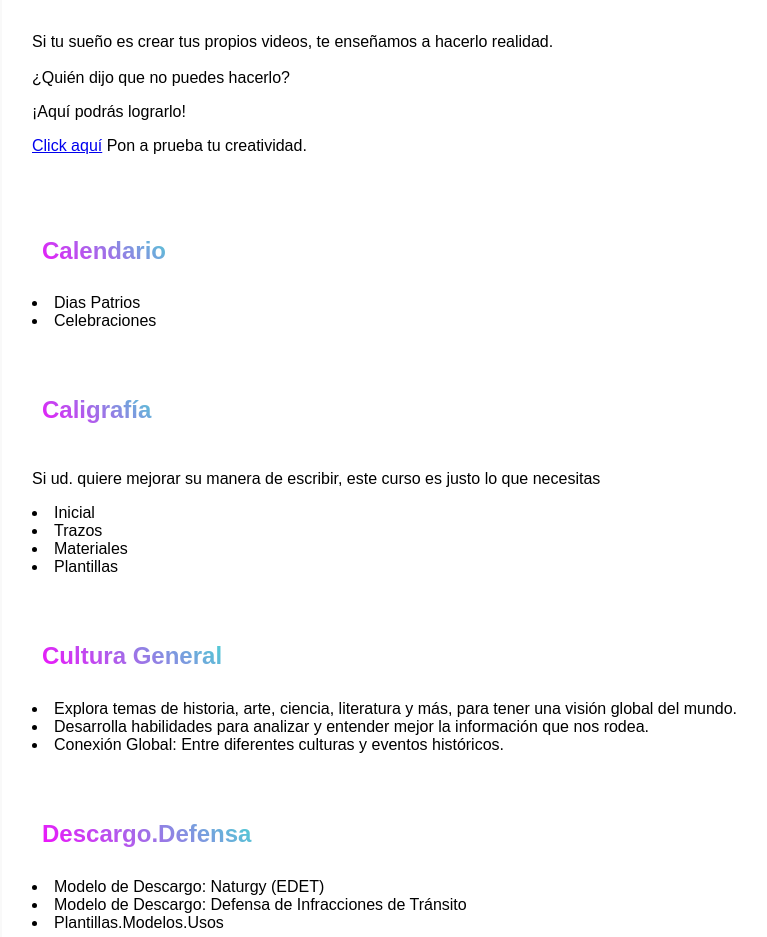
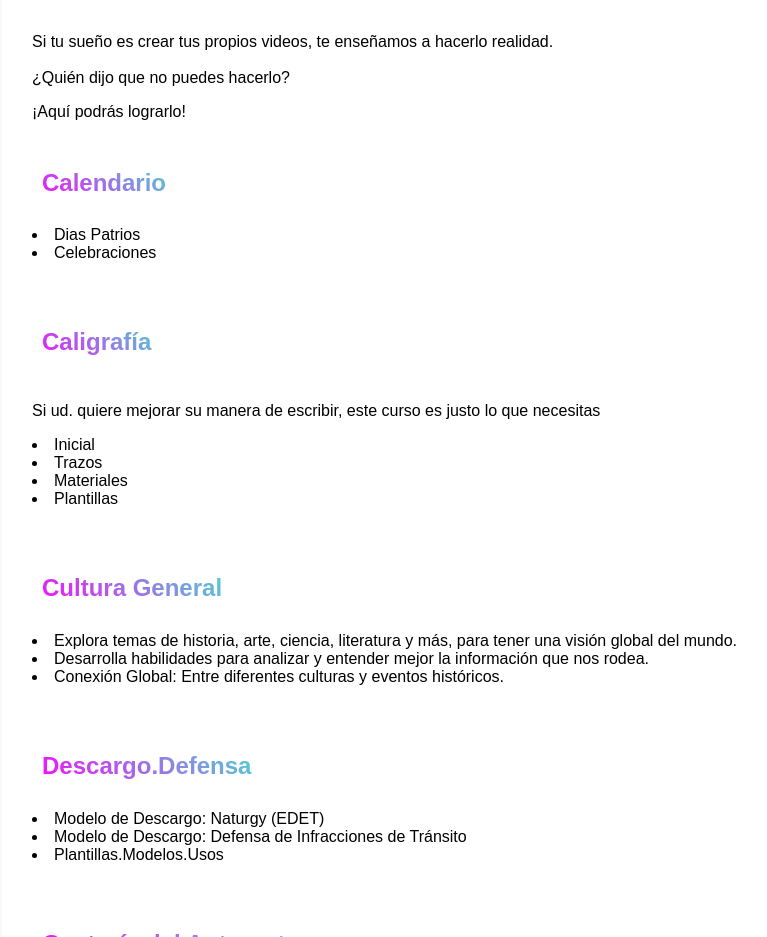
Before and after one commit to Arhinsingh05/Academia-de-Aprendizaje, a plain HTML site: page index.html in a window 1280 px wide. Shown: the part 1300-2237 px from the top of the page, without its empty margins (18-785 px from the left). Drawn offline with Linux system fonts and the light colour scheme.

Commit message:
Actualizar index.html

```diff
--- a/index.html
+++ b/index.html
@@ -80,9 +80,7 @@
 <p>Si tu sueño es crear tus propios videos, te enseñamos a hacerlo realidad. <br><br>
 ¿Quién dijo que no puedes hacerlo?</p>
 ¡Aquí podrás lograrlo!<br>
-        <p> <a href=
-        "https://drive.google.com/drive/folders/1esAkmRAcJ_eY5i800wPgp9nGhsh035AI"
-         >Click aquí</a> Pon a prueba tu creatividad.</p><br><br>
+        <br>
 
 <h1>Calendario</h1>
 <li>Dias Patrios</li>
```
